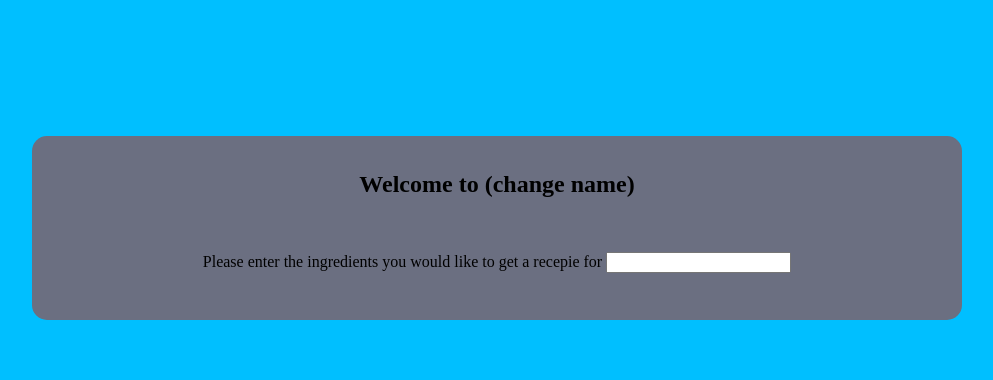
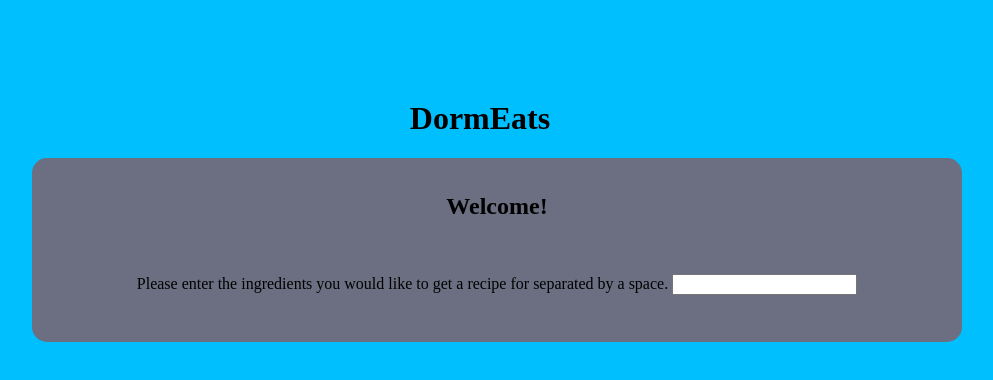
Before and after one commit to Diana1231/Project, a plain HTML site: page index.html in a window 1280 px wide. Shown: the top 380 px of the page, without its empty margins (168-1161 px from the left). Drawn offline with Linux system fonts and the light colour scheme.

Commit message:
Add files via upload

```diff
--- a/index.html
+++ b/index.html
@@ -29,7 +29,11 @@ body{
   text-align: center;
 
 }
-
+h1{
+  display: block;
+  text-align: center;
+  margin-top: 100px;
+}
 a{
   display: block;
   text-align: center;
@@ -46,7 +50,7 @@ form {
   width: 900px;
   margin-left: 15%;
   margin-right: 25%;
-  margin-top: 10%;
+
 }
 p {
   text-align: center;
@@ -56,15 +60,16 @@ p {
 
 </head>
 <body>
+<h1>DormEats</h1>
 <div>
 <form name = "passdata" action="." method ="post">
     <table>
         <tr></tr><tr></tr>
         <tr>
-            <h2>Welcome to (change name)</h2>
+            <h2>Welcome!</h2>
             <br>
             </tr>
-        <center><p> Please enter the ingredients you would like to get a recepie for <input type="text" name ="userInput"></center></p>
+        <center><p> Please enter the ingredients you would like to get a recipe for separated by a space. <input type="text" name ="userInput"></center></p>
     </table>
 
 
```
